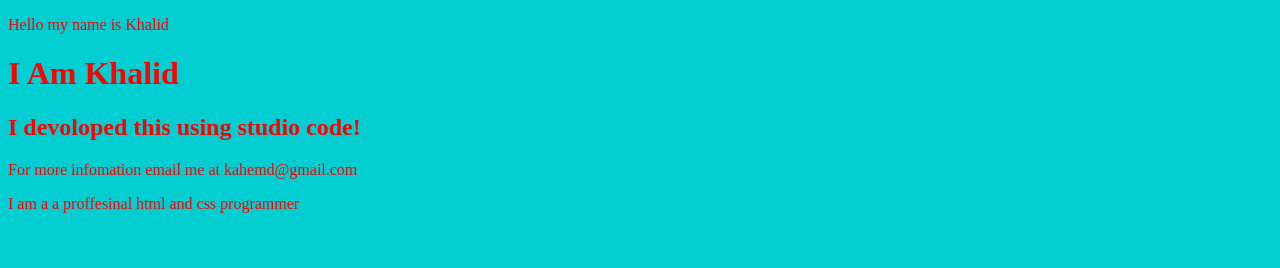
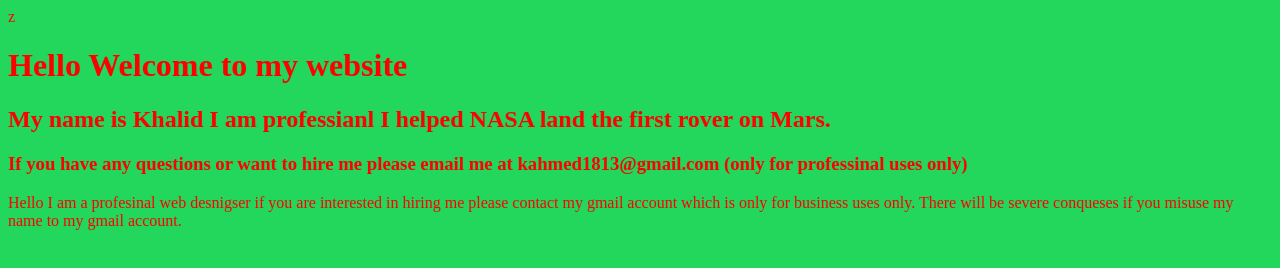
Before and after one commit to Professinal360/Professinal360.github.io, a plain HTML site: page index.html in a window 1280 px wide. Drawn offline with Linux system fonts and the light colour scheme.

Commit message:
Add files via upload
An updated version of the file index.html with better background colors and more context

```diff
--- a/index.html
+++ b/index.html
@@ -1,29 +1,17 @@
-<!DOCTYPE HTML>
+<!DOCTYPE HTML>z
 <html>
 <head>
-<title>Khalid website</title>
+<body>
+<h1> Hello Welcome to my website</h1>
+<h2>My name is Khalid I am professianl I helped NASA land the first rover on Mars.</h2>
+<h3>If you have any questions or want to hire me please email me at kahmed1813@gmail.com (only for professinal uses only)</h3>
+<p>Hello I am a profesinal web desnigser if you are interested in hiring me please contact my gmail account which is only for business uses only. There will be severe conqueses if you misuse my name to my gmail account.</p>
+<img sre="donwload.jpeg">
+</body>
+
+    <title>Khalid website</title>
 <style>
 body {
 color: red;
-background-color: darkturquoise;
-
-
-
+background-color: rgba(0, 209, 66, 0.868);
 </style>
-
-
-
-
-<body>
-    <p>Hello my name is Khalid </p>
-<h1>I Am Khalid</h1>
-<h2>I devoloped this using studio code!</h2>
-
-<link rel="stylesheet" href="google.com">
-<p> For more infomation email me at kahemd@gmail.com</p> <p>I am a a proffesinal html and css programmer</p>
-
-
-</body>
-
-</head>
-</html>
```
